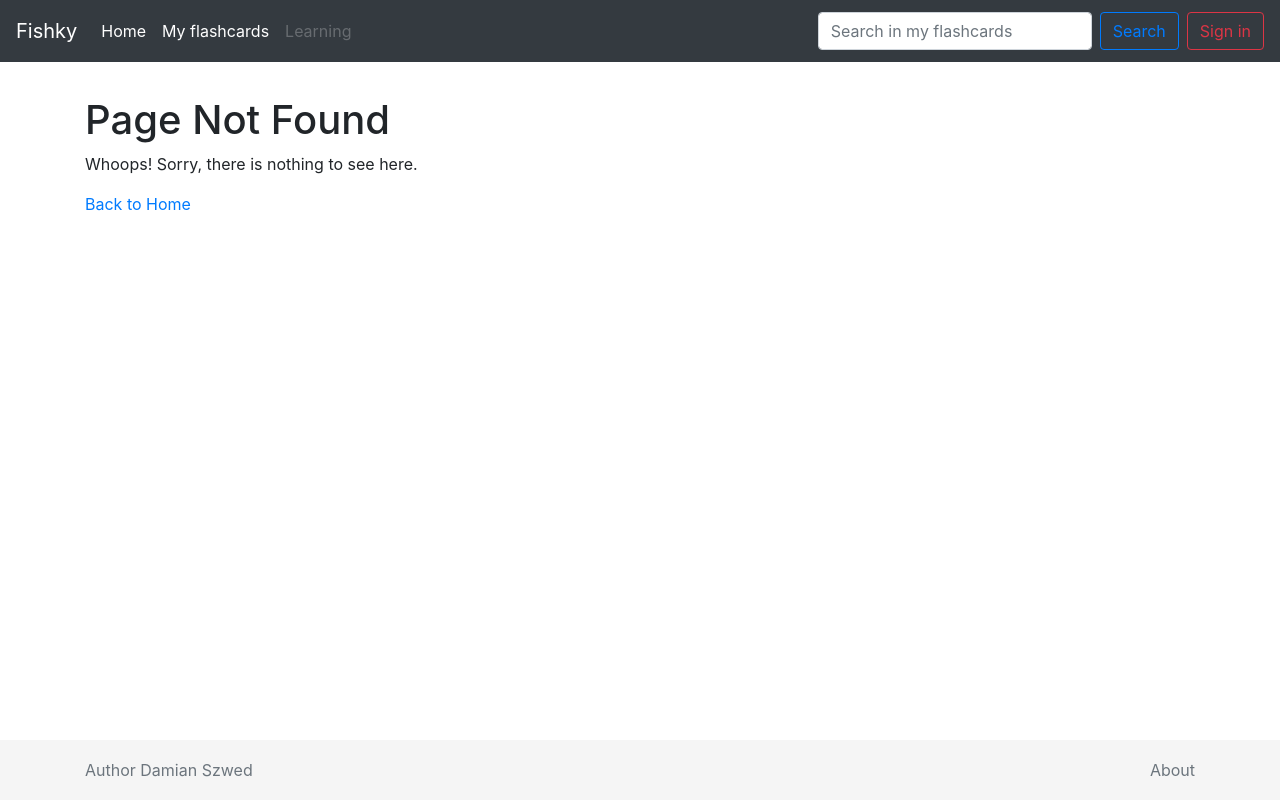
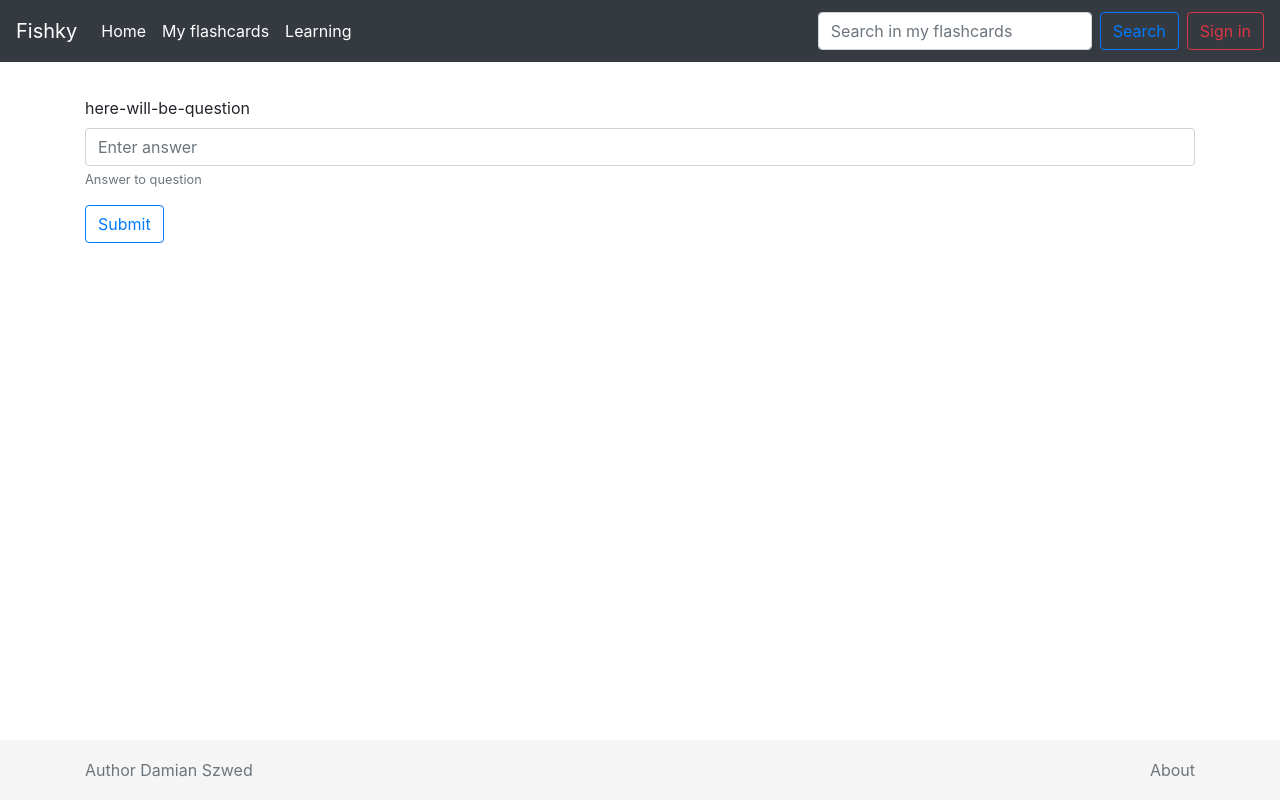
Before and after one commit to damianszwed/fishky-ui, a React (Create React App) app: page /learning in a window 1280 px wide. Before the commit this address had no page. Built offline with nearby package versions, Linux system fonts and the light colour scheme.

Commit message:
learning container stub

```diff
--- a/src/app/components/Main.js
+++ b/src/app/components/Main.js
@@ -2,6 +2,7 @@ import React from 'react'
 import Home from './Home'
 import {Route, Switch} from "react-router-dom";
 import FlashcardsContainer from '../../flashcard/containers/FlashcardsContainer'
+import LearningContainer from '../../learning/containers/LearningContainer'
 import NotFoundPage from './NotFoundPage'
 import NotImplementedYet from './NotImplementedYet'
 
@@ -12,7 +13,7 @@ const Main = () => {
         <Switch>
           <Route path="/" exact component={Home}/>
           <Route path="/flashcards" component={FlashcardsContainer}/>
-          {/*<Route path="/learning" component={LearningContainer}/>*/}
+          <Route path="/learning" component={LearningContainer}/>
           <Route path="/not-implemented" component={NotImplementedYet}/>
           <Route path="*" exact={true} component={NotFoundPage}/>
         </Switch>
--- a/src/flashcard/containers/FlashcardsContainer.js
+++ b/src/flashcard/containers/FlashcardsContainer.js
@@ -7,7 +7,7 @@ import toastr from 'toastr';
 
 import FlashcardList from '../components/FlashcardList';
 import NewFlashcard from '../components/NewFlashcard';
-import LoadingBar from '../components/LoadingBar';
+import LoadingBar from '../../app/components/LoadingBar';
 
 class FlashcardsContainer extends React.Component {
   constructor(props, context) {
--- a/src/flashcard/proxy/flashcardApi.js
+++ b/src/flashcard/proxy/flashcardApi.js
@@ -2,7 +2,7 @@ import restHelper from '../../app/proxy/restHelper';
 
 class FlashcardApi {
   static getFlashcards() {
-    return restHelper.get('http://localhost:8080/flashcards');
+    return restHelper.get('http://localhost:8080/flashcards');//TODO put base url to restHelper
   }
 
   static saveFlashcard(flashcard) {
--- /dev/null
+++ b/src/learning/containers/LearningContainer.js
@@ -0,0 +1,64 @@
+import React from 'react';
+import {bindActionCreators} from 'redux';
+import PropTypes from 'prop-types';
+import {connect} from 'react-redux';
+// import * as flashcardActions from '../actions/flashcardActions';
+import toastr from 'toastr';
+
+// import FlashcardList from '../components/FlashcardList';
+// import NewFlashcard from '../components/NewFlashcard';
+import LoadingBar from '../../app/components/LoadingBar';
+
+class LearningContainer extends React.Component {
+  constructor(props, context) {
+    super(props, context);
+
+    this.state = {
+
+    };
+
+  }
+
+  render() {
+    const {flashcards, loadingFlashcards} = this.props;
+
+    return (
+      <div>
+        {loadingFlashcards && <LoadingBar/>}
+        <form>
+          <div className="form-group">
+            <label htmlFor="exampleInputEmail1">here-will-be-question</label>
+            <input className="form-control" id="exampleInputEmail1" aria-describedby="emailHelp" placeholder="Enter answer" type="email" />
+            <small id="emailHelp" className="form-text text-muted">Answer to question</small>
+          </div>
+          <button type="submit" className="btn btn-outline-primary">Submit</button>
+        </form>
+        {/*<FlashcardList*/}
+        {/*flashcards={flashcards}*/}
+        {/*onDelete={this.deleteFlashcard}/>*/}
+      </div>
+    )
+  }
+}
+
+LearningContainer.propTypes = {
+  flashcards: PropTypes.arrayOf(PropTypes.shape({
+    question: PropTypes.string.isRequired,
+    answer: PropTypes.string.isRequired,
+  })).isRequired,
+  loadingFlashcards: PropTypes.bool.isRequired
+};
+
+const mapStateToProps = state => ({
+  flashcards: state.flashcards,
+  actions: PropTypes.object.isRequired,
+  loadingFlashcards: state.loadingFlashcards
+});
+
+function mapDispatchToProps(dispatch) {
+  return {
+    // actions: bindActionCreators(flashcardActions, dispatch)
+  };
+}
+
+export default connect(mapStateToProps, /*mapDispatchToProps*/)(LearningContainer)
--- a/src/navbar/components/Navbar.js
+++ b/src/navbar/components/Navbar.js
@@ -17,8 +17,8 @@ const Navbar = () => {
           <li className="nav-item active">
             <Link to="/flashcards" className="nav-link">My flashcards</Link>
           </li>
-          <li className="nav-item">
-            <Link to="/not-implemented" className="nav-link disabled">Learning</Link>
+          <li className="nav-item active">
+            <Link to="/learning" className="nav-link">Learning</Link>
           </li>
         </ul>
         <form className="form-inline mt-2 mt-md-0">
```
Also changed, not shown: src/app/components/LoadingBar.js (renamed from src/flashcard/components/LoadingBar.js).
